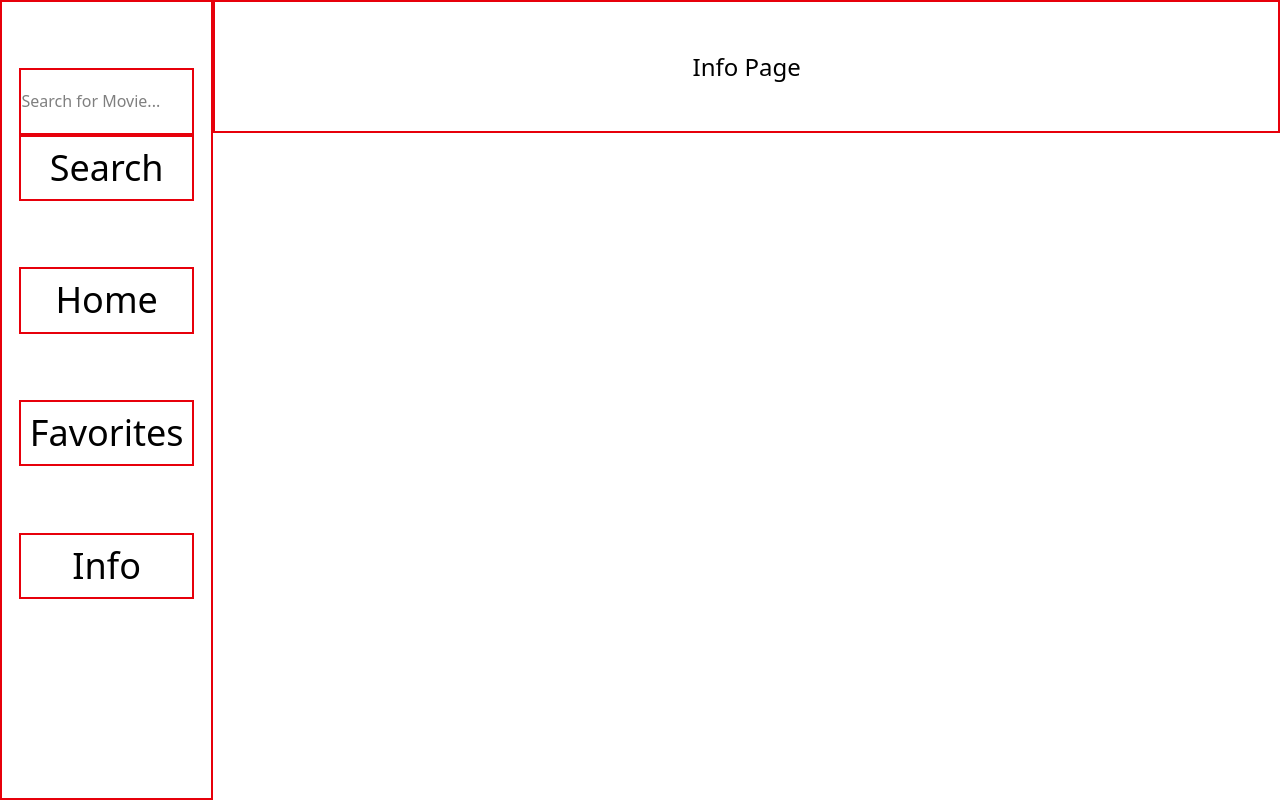
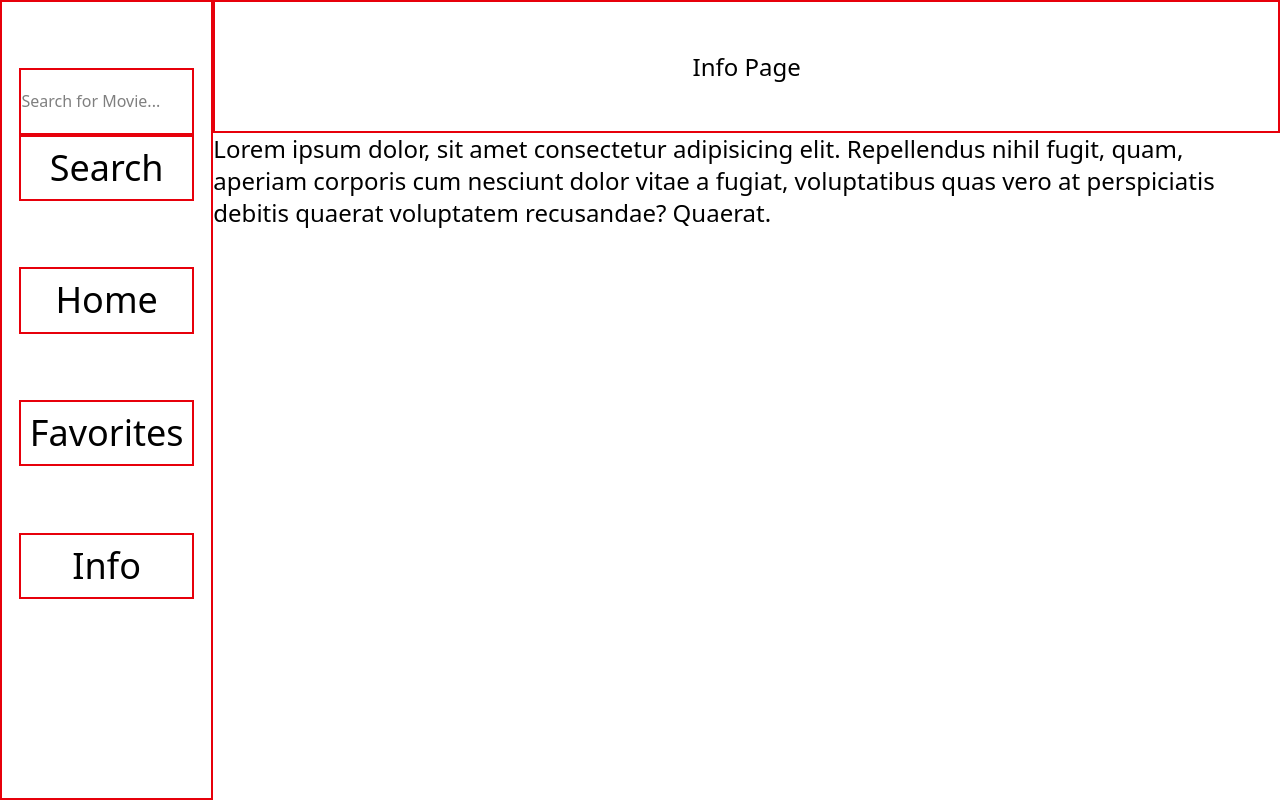
Before and after one commit to loganyeh/movie-api-react, a React (Vite) app: page /info in a window 1280 px wide. Built offline with nearby package versions, Linux system fonts and the light colour scheme.

Commit message:
feat: Favorites

```diff
--- a/src/pages/Info.jsx
+++ b/src/pages/Info.jsx
@@ -5,7 +5,7 @@ function Info() {
         <>
             <div className="h-full w-10/12 text-2xl">
                 <div className="h-2/12 w-full flex justify-center items-center border-2 border-red-600">Info Page</div>
-
+                Lorem ipsum dolor, sit amet consectetur adipisicing elit. Repellendus nihil fugit, quam, aperiam corporis cum nesciunt dolor vitae a fugiat, voluptatibus quas vero at perspiciatis debitis quaerat voluptatem recusandae? Quaerat.
             </div>
         </>
     )
```
